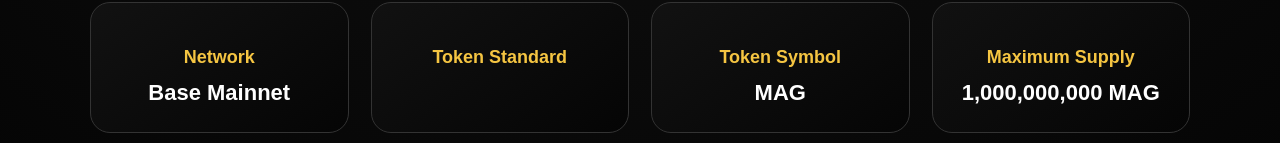
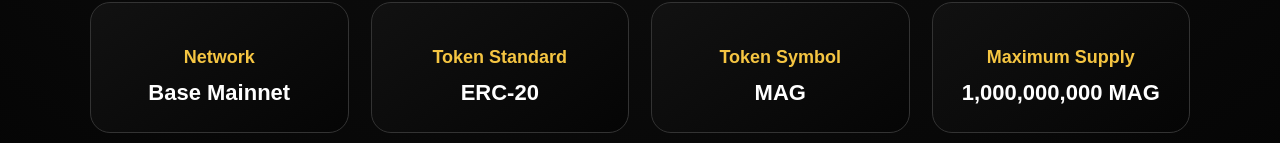
Before and after one commit to MAGZOWN/mag-coin-website, a Next.js app: page /tokenomics in a window 1280 px wide. Shown: the part 809-952 px from the top of the page. Built offline with nearby package versions, Linux system fonts and the light colour scheme.

Commit message:
Refactor TokenOverview to use centralized foundationData

```diff
--- a/app/data/foundationData.ts
+++ b/app/data/foundationData.ts
@@ -8,6 +8,8 @@ export const foundationData = {
   totalSupply: "1,000,000,000 MAG",
 
   decimals: 18,
+
+  tokenStandard: "ERC-20",
 
   contract:
     "0xbBd90410031Ed51023EF26Cca4e3e4f638F51A94",
```
